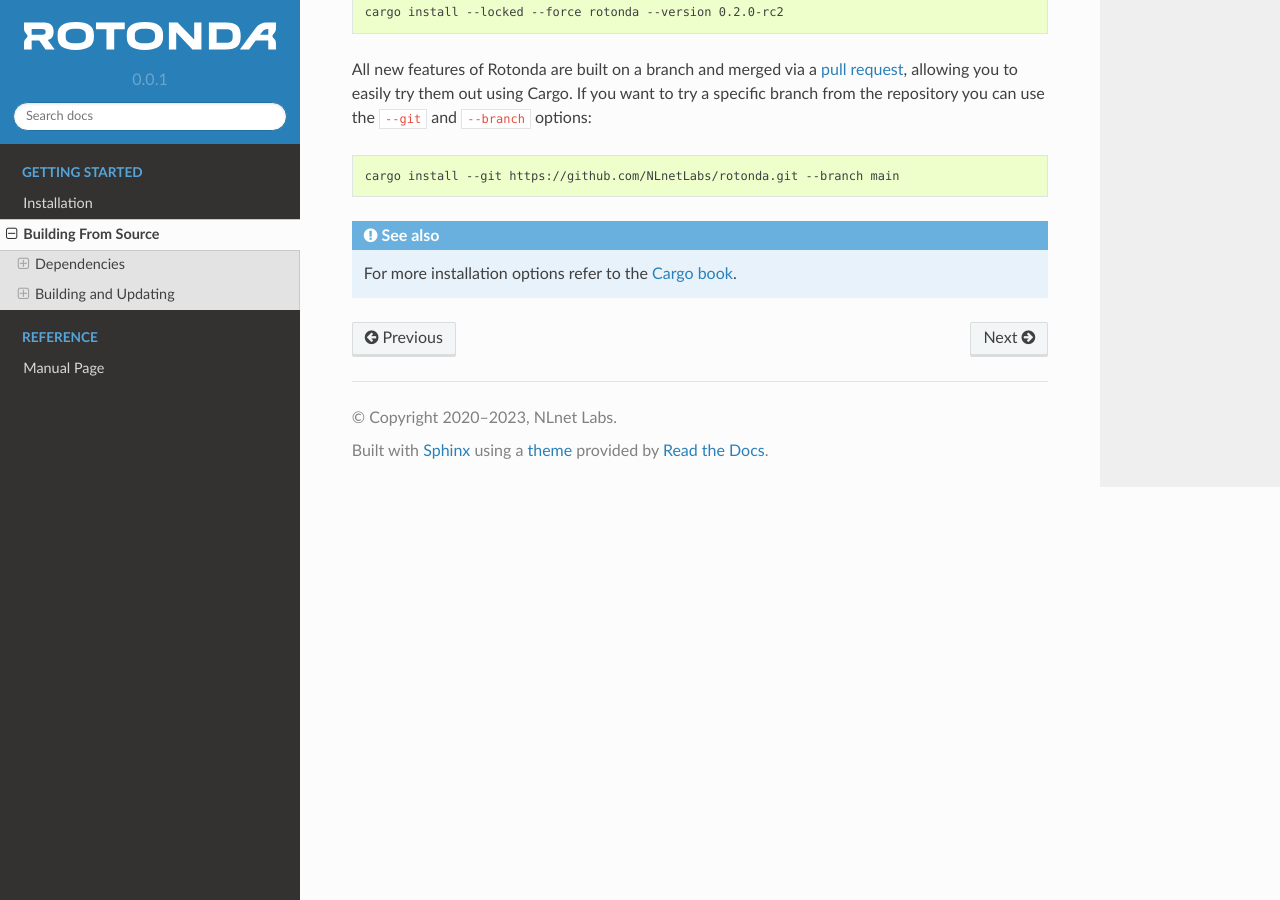
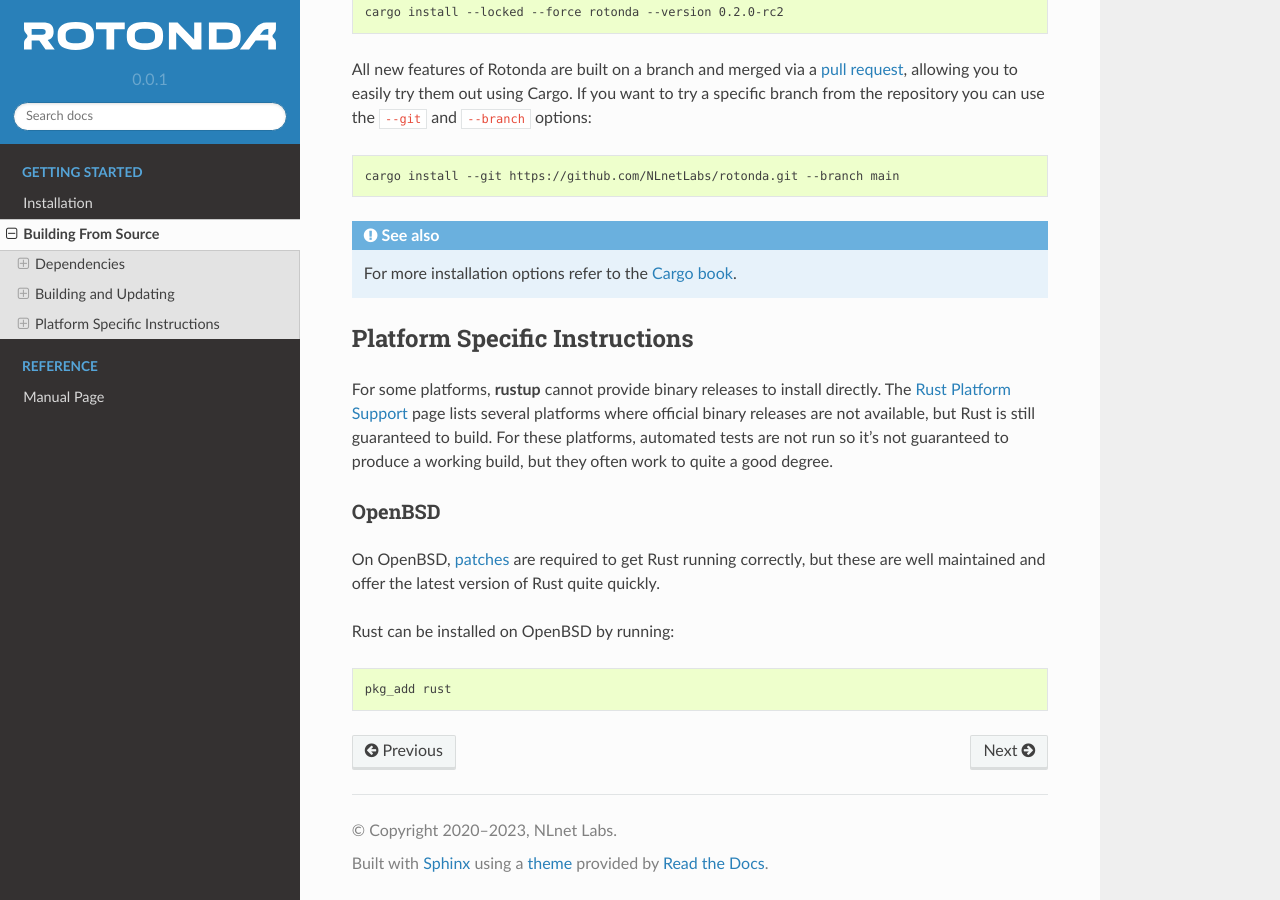
Before and after one commit to NLnetLabs/rotonda, a Sphinx documentation site: the page built from doc/manual/source/building.rst, in a window 1280 px wide and 900 px high, scrolled down 2067 px. Built offline with Sphinx 7.4.7 and the Read the Docs theme 2.0.0, drawn with Linux system fonts in a browser that asks for light colours; some of the changed text lies outside the part shown.

Commit message:
Fix broken link by adding section

```diff
--- a/doc/manual/source/building.rst
+++ b/doc/manual/source/building.rst
@@ -119,3 +119,29 @@ the repository you can use the ``--git`` and ``--branch`` options:
 
 .. Seealso:: For more installation options refer to the `Cargo book
              <https://doc.rust-lang.org/cargo/commands/cargo-install.html#install-options>`_.
+
+Platform Specific Instructions
+------------------------------
+
+For some platforms, :program:`rustup` cannot provide binary releases to
+install directly. The `Rust Platform Support`_ page lists
+several platforms where official binary releases are not available, but Rust
+is still guaranteed to build. For these platforms, automated tests are not
+run so it’s not guaranteed to produce a working build, but they often work to
+quite a good degree.
+
+.. _Rust Platform Support:  https://doc.rust-lang.org/nightly/rustc/platform-support.html
+
+OpenBSD
+"""""""
+
+On OpenBSD, `patches
+<https://github.com/openbsd/ports/tree/master/lang/rust/patches>`_ are
+required to get Rust running correctly, but these are well maintained and
+offer the latest version of Rust quite quickly.
+
+Rust can be installed on OpenBSD by running:
+
+.. code-block:: bash
+
+   pkg_add rust
```
